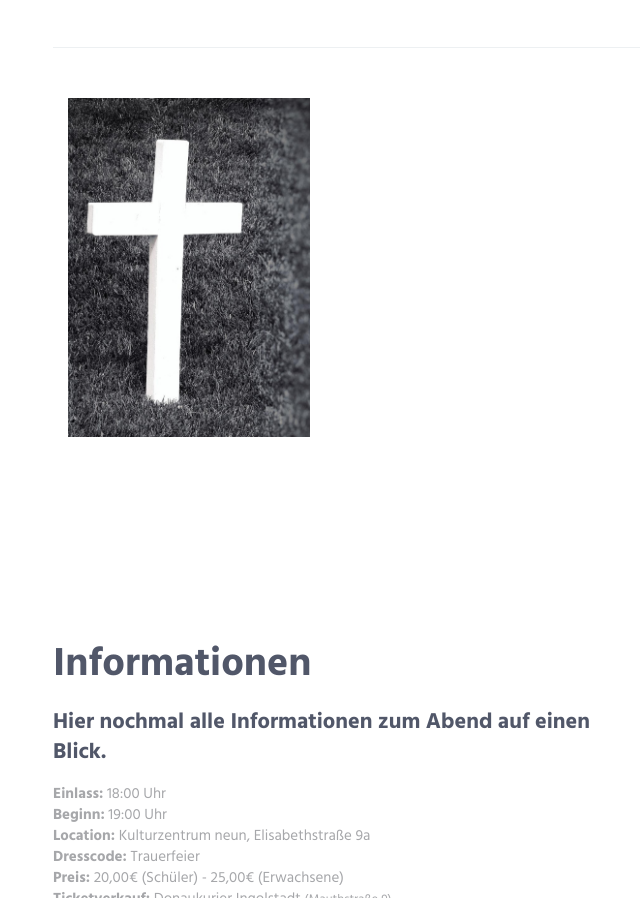
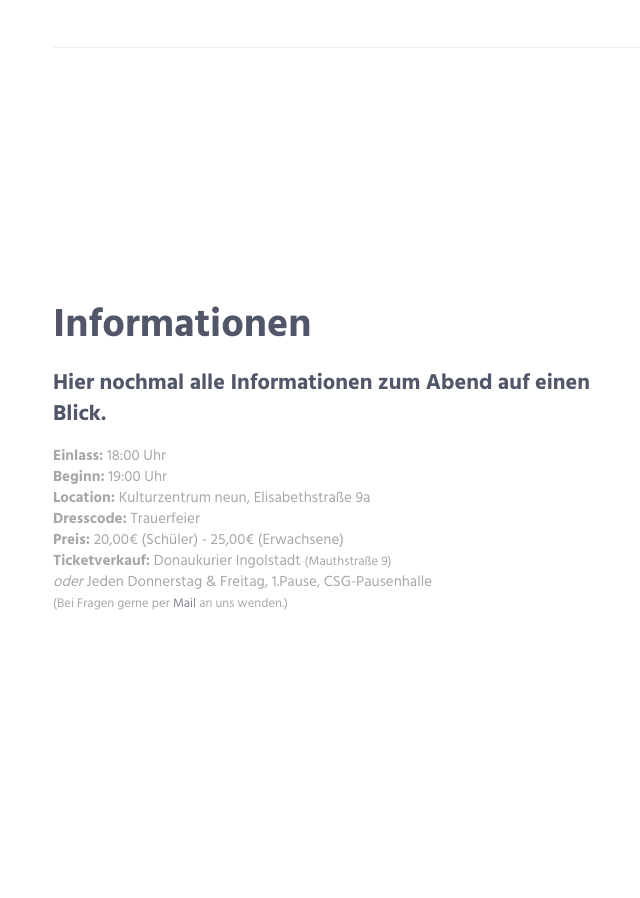
Before and after one commit to neonpinku/crossdrugsnfood, a plain HTML site: page index.html in a window 1280 px wide. Shown: the part 1194-2092 px from the top of the page, without its empty margins (17-657 px from the left). Drawn offline with Linux system fonts and the light colour scheme.

Commit message:
deleteimage

```diff
--- a/index.html
+++ b/index.html
@@ -121,10 +121,6 @@
                                 </div>
                             </div>
                         </div>
-                        <div class="col-sm-5 sm-margin-b-60">
-                            <img class="full-width img-responsive" src="img/500x700/01.jpg" alt="Image">
-                        </div>
-
                     </div>
                 </div>
                 <!--// end row -->
```
